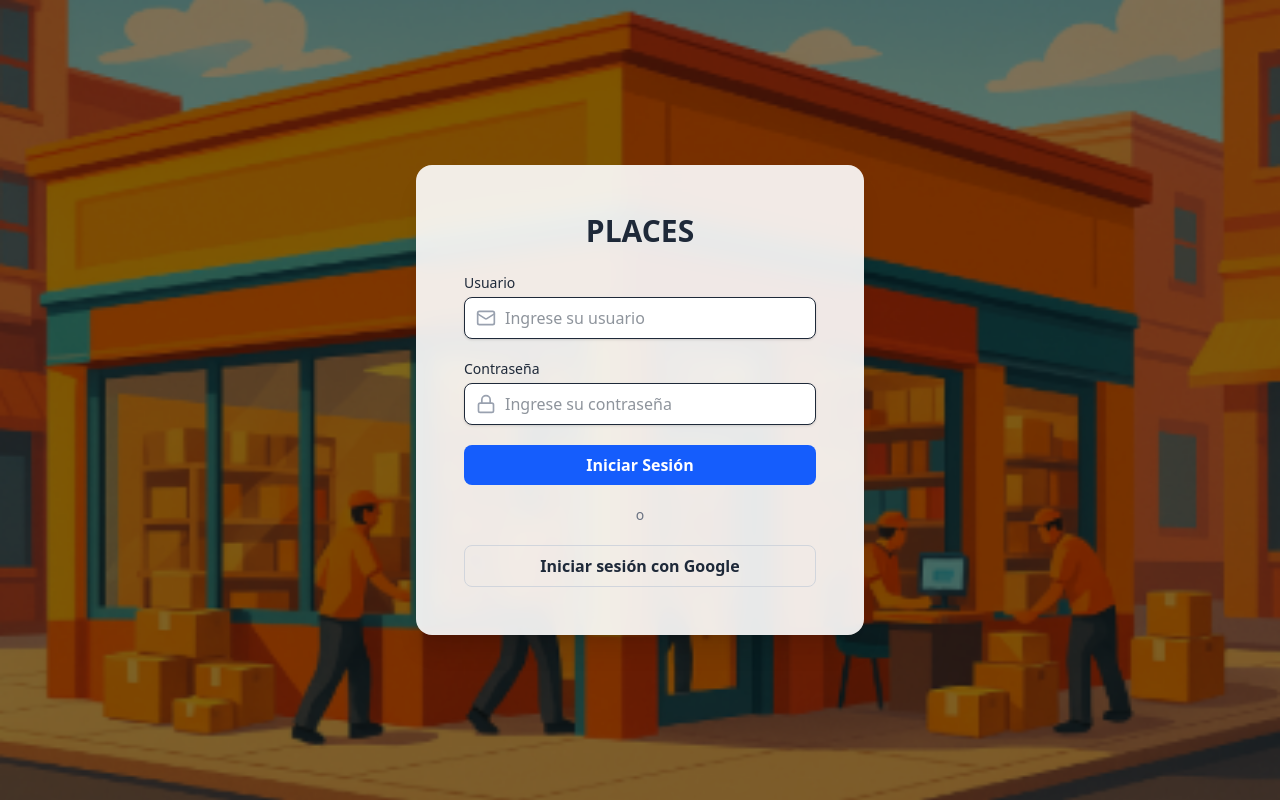
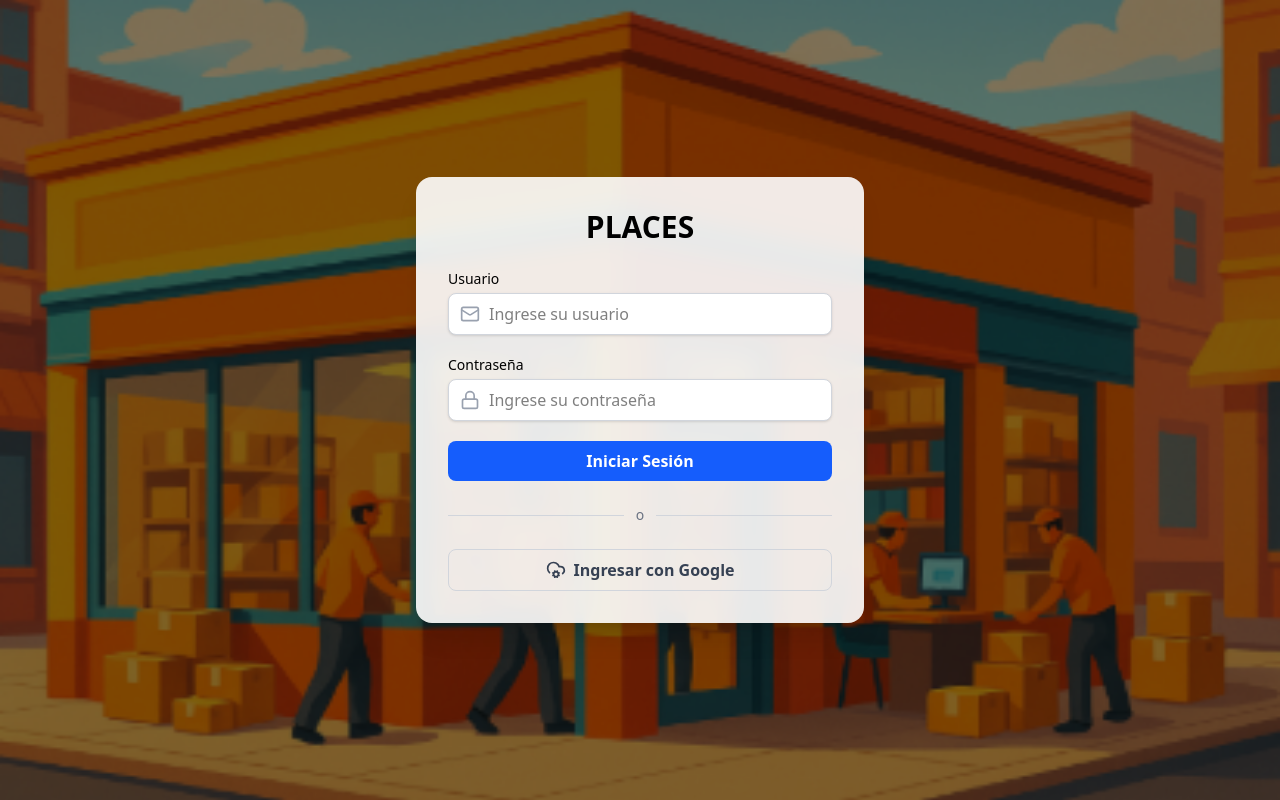
Before and after one commit to Yeipy28/PLACES, a React (Vite) app: page /login in a window 1280 px wide. Built offline with nearby package versions, Linux system fonts and the light colour scheme.

Commit message:
2
actualizacion de login

```diff
--- a/src/App.jsx
+++ b/src/App.jsx
@@ -1,17 +1,13 @@
 import { Routes, Route, Navigate } from 'react-router-dom';
 import LoginPage from './pages/LoginPage';
-import RegisterPage from './pages/RegisterPage';
-import DashboardGeneral from './pages/DashboardGeneral'; // <- nuevo dashboard
-import StoreDetails from './pages/StoreDetails'; // <- tienda específica
+import DashboardGeneral from './pages/DashboardGeneral';
 
 function App() {
   return (
     <Routes>
       <Route path="/" element={<Navigate to="/login" />} />
       <Route path="/login" element={<LoginPage />} />
-      <Route path="/register" element={<RegisterPage />} />
-      <Route path="/dashboard" element={<DashboardGeneral />} /> {/* nuevo componente */}
-      <Route path="/store/:storeId" element={<StoreDetails />} />
+      <Route path="/dashboard" element={<DashboardGeneral />} />
     </Routes>
   );
 }
--- a/src/components/Login.jsx
+++ b/src/components/Login.jsx
@@ -1,6 +1,6 @@
 import { useState } from 'react';
 import { useNavigate } from 'react-router-dom';
-import { Mail, Lock, Loader2 } from 'lucide-react';
+import { Mail, Lock, Loader2, CloudCog } from 'lucide-react';
 
 function Login() {
   const [form, setForm] = useState({ usuario: '', contrasena: '' });
@@ -26,7 +26,9 @@ function Login() {
     try {
       const response = await fetch('http://3.148.27.206/api/places/login', {
         method: 'POST',
-        headers: { 'Content-Type': 'application/json' },
+        headers: {
+          'Content-Type': 'application/json',
+        },
         body: JSON.stringify({
           user_name: form.usuario,
           password: form.contrasena,
@@ -39,26 +41,31 @@ function Login() {
       try {
         data = JSON.parse(text); // ahora intentamos convertirlo a JSON
       } catch (e) {
-        data = {}; // si falla, dejamos un objeto vacío
-      }
+        data = {}; // si falla, dejamos un objeto vacío
+      }
 
       if (response.ok) {
-// Decodificar el JWT para obtener el sub
-const token = data.token || data.access_token || ''; // Ajusta según cómo lo llame tu backend
+        const authHeader = response.headers.get('Authorization');
+        if (!authHeader) throw new Error('Token no recibido');
 
-if (token) {
-  const base64Payload = token.split('.')[1];
-  const payload = JSON.parse(atob(base64Payload));
-  const userId = payload.sub;
+        const token = authHeader.replace('Bearer ', '');
+        localStorage.setItem('token', token);
 
-  if (userId) {
-    localStorage.setItem('user_id', userId);
-  }
-}
+        const decodeJWT = (token) => {
+          const payload = token.split('.')[1];
+          const decoded = atob(payload);
+          return JSON.parse(decoded);
+        };
 
-// Redireccionar al dashboard general
-navigate('/DashboardGeneral');
-      } else {
+        const info = decodeJWT(token);
+        localStorage.setItem('userId', info.sub); // ✅ Guardas la ID del usuario
+
+        // Si necesitas más datos del usuario, también los puedes guardar
+        localStorage.setItem('user', JSON.stringify(data));
+
+        navigate('/dashboard');
+      }
+      else {
         setError(data.message || 'Credenciales incorrectas');
       }
     } catch (error) {
@@ -69,13 +76,8 @@ navigate('/DashboardGeneral');
     }
   };
 
-  const handleGoogleLogin = () => {
-    alert('Login con Google aún no implementado (se agregará más adelante)');
-    // Aquí conectarás la API de Google cuando esté lista
-  };
-
   return (
-    <div className="text-gray-800 max-w-sm mx-auto p-4">
+    <div>
       <h1 className="text-3xl font-bold text-center mb-6">PLACES</h1>
 
       <form onSubmit={handleSubmit} className="space-y-5">
@@ -84,9 +86,8 @@ navigate('/DashboardGeneral');
           <div className="relative">
             <input
               name="usuario"
-              value={form.usuario}
               onChange={handleChange}
-              className="input pl-10 w-full border rounded-lg p-2"
+              className="input pl-10 w-full border border-gray-300 rounded-lg py-2 px-3"
               placeholder="Ingrese su usuario"
             />
             <Mail className="absolute left-3 top-1/2 -translate-y-1/2 text-gray-400" size={20} />
@@ -99,9 +100,8 @@ navigate('/DashboardGeneral');
             <input
               type="password"
               name="contrasena"
-              value={form.contrasena}
               onChange={handleChange}
-              className="input pl-10 w-full border rounded-lg p-2"
+              className="input pl-10 w-full border border-gray-300 rounded-lg py-2 px-3"
               placeholder="Ingrese su contraseña"
             />
             <Lock className="absolute left-3 top-1/2 -translate-y-1/2 text-gray-400" size={20} />
@@ -112,25 +112,42 @@ navigate('/DashboardGeneral');
 
         <button
           type="submit"
+          className="w-full bg-blue-600 text-white py-2 rounded-lg font-semibold hover:bg-blue-700 transition flex items-center justify-center"
           disabled={loading}
-          className="w-full bg-blue-600 text-white py-2 rounded-lg font-semibold hover:bg-blue-700 transition flex items-center justify-center"
         >
           {loading && <Loader2 className="animate-spin mr-2" size={20} />}
           {loading ? 'Entrando...' : 'Iniciar Sesión'}
         </button>
+      </form>
 
-        <div className="text-center text-sm text-gray-500">o</div>
+      {/* Separador */}
+      <div className="flex items-center my-6">
+        <div className="flex-grow h-px bg-gray-300" />
+        <span className="px-3 text-sm text-gray-500">o</span>
+        <div className="flex-grow h-px bg-gray-300" />
+      </div>
 
-        <button
-          type="button"
-          onClick={handleGoogleLogin}
-          className="w-full border border-gray-300 text-gray-800 py-2 rounded-lg font-semibold hover:bg-gray-100 transition"
-        >
-          Iniciar sesión con Google
-        </button>
-      </form>
+      {/* Botón de Iniciar con Google */}
+      <button
+        type="button"
+        onClick={async () => {
+          try {
+            // TODO: reemplazar con lógica real de OAuth con Google
+            console.log("Redirigiendo a Google...");
+            await new Promise((resolve) => setTimeout(resolve, 500));
+            navigate('/dashboard');
+          } catch (error) {
+            console.error('Error al iniciar sesión con Google', error);
+          }
+        }}
+        className="w-full border border-gray-300 text-gray-700 py-2 rounded-lg font-semibold hover:bg-gray-100 transition flex items-center justify-center"
+      >
+        <CloudCog className="mr-2" size={20} />
+        Ingresar con Google
+      </button>
     </div>
   );
+
 }
 
 export default Login;
```
